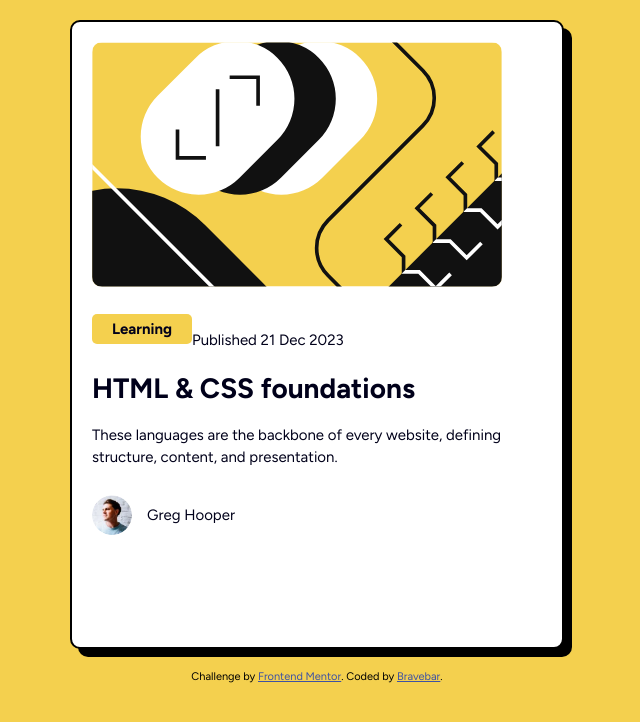
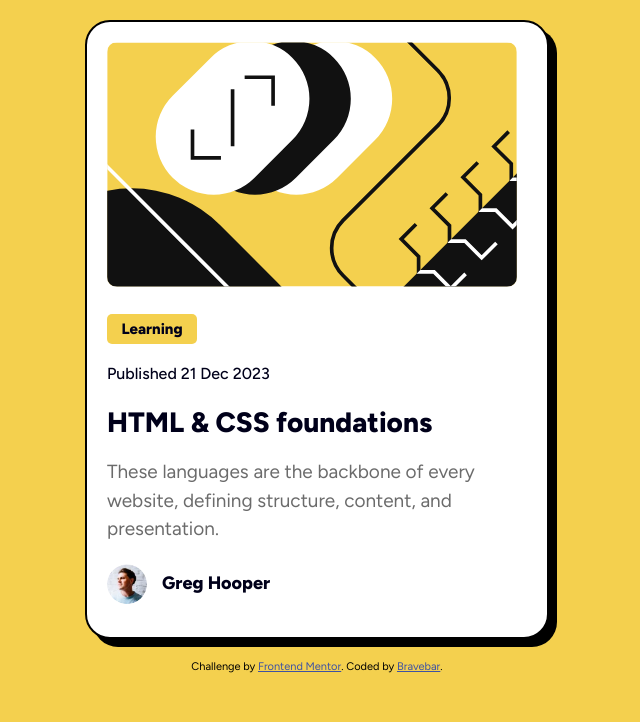
Before and after one commit to Bravebar/Practice-2, a plain HTML site: page index.html in a window 1280 px wide. Shown: the whole page, without its empty margins (323-963 px from the left). Drawn offline with Linux system fonts and the light colour scheme.

Commit message:
feat: finish proyect

```diff
--- a/assets/css/styles.css
+++ b/assets/css/styles.css
@@ -10,14 +10,14 @@ section {
   background-color: hsl(0, 0%, 100%);
   color: hsl(240, 100%, 5%);
   padding: 20px;
-box-shadow: 8px 8px 0px 0px hsl(0, 0%, 0%);
-border-color: black;
-border-style: solid;
-border-width: 2px;
-  border-radius: 10px;
+  box-shadow: 8px 8px 0px 0px hsl(0, 0%, 0%);
+  border-color: black;
+  border-style: solid;
+  border-width: 2px;
+  border-radius: 25px;
   max-width: 450px;
-  width: 450px;
-  height: 585px;
+  width: 420px;
+  height: 575px;
   margin: 20px auto;
 }
 
@@ -41,12 +41,12 @@ border-width: 2px;
  display: flex;
  align-items: center;
  justify-content: center;
- font-weight: bold;
+ font-weight: 800;
   float: left;
-  font-size: 15px;
+  font-size: 22px;
   padding: 10px;
   margin: auto;
-  width: 80px;
+  width: 70px;
   border-radius: 5px;
   height: 10px;
   margin-bottom: 15px;
@@ -77,16 +77,23 @@ p {
   margin-right: 15px;
 }
 
-.attribution {
-  font-size: 11px;
-  text-align: center;
+
+#published {
+  font-size: 16px;
+  font-weight: 500;
+  color: hsl(240, 100%, 5%);
+  margin: 0 0 15px 0;
 }
 
-.attribution a {
-  color: hsl(228, 45%, 44%);
+#description {
+  font-size: 19px;
+  color: hsl(0, 0%, 42%);
+  margin: 0 0 15px 0;
 }
 
-.attribution a:hover {
-  color: hsl(228, 45%, 64%);
-  text-decoration: underline;
+#author {
+  font-size: 18px;
+  font-weight: 800;
+  color: hsl(240, 100%, 5%);
+  margin: 0;
 }
--- a/index.html
+++ b/index.html
@@ -20,16 +20,16 @@
 <section>
   <img src="./assets/images/illustration-article.svg" alt="Image that has multiple elements" class="Illustration">
   <span class="Learning"><p>Learning</p></span>
-
+<br><br><br>
  <p id="published">Published 21 Dec 2023</p>
 
-  <h2>HTML & CSS foundations</h2>
+  <h2 style="font-weight: 800;">HTML & CSS foundations</h2>
 
-  <p>These languages are the backbone of every website, defining structure, content, and presentation.</p>
+  <p id="description">These languages are the backbone of every website, defining structure, content, and presentation.</p>
 
   <div class="Author">
     <img src="./assets/images/image-avatar.webp" alt="Picture of Greg Hooper" class="Avatar">
-  <p>Greg Hooper</p>
+  <p id="author">Greg Hooper</p>
   </div>
   </section>
   <footer>
```
